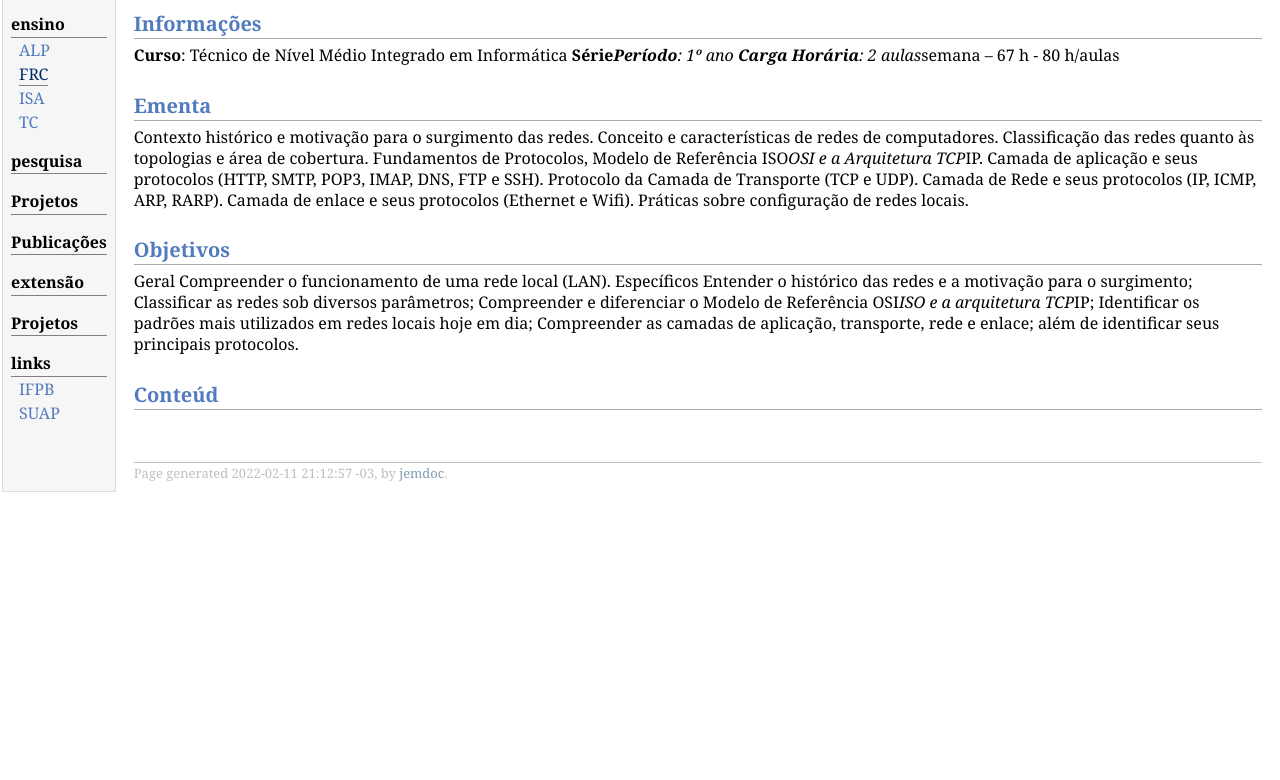
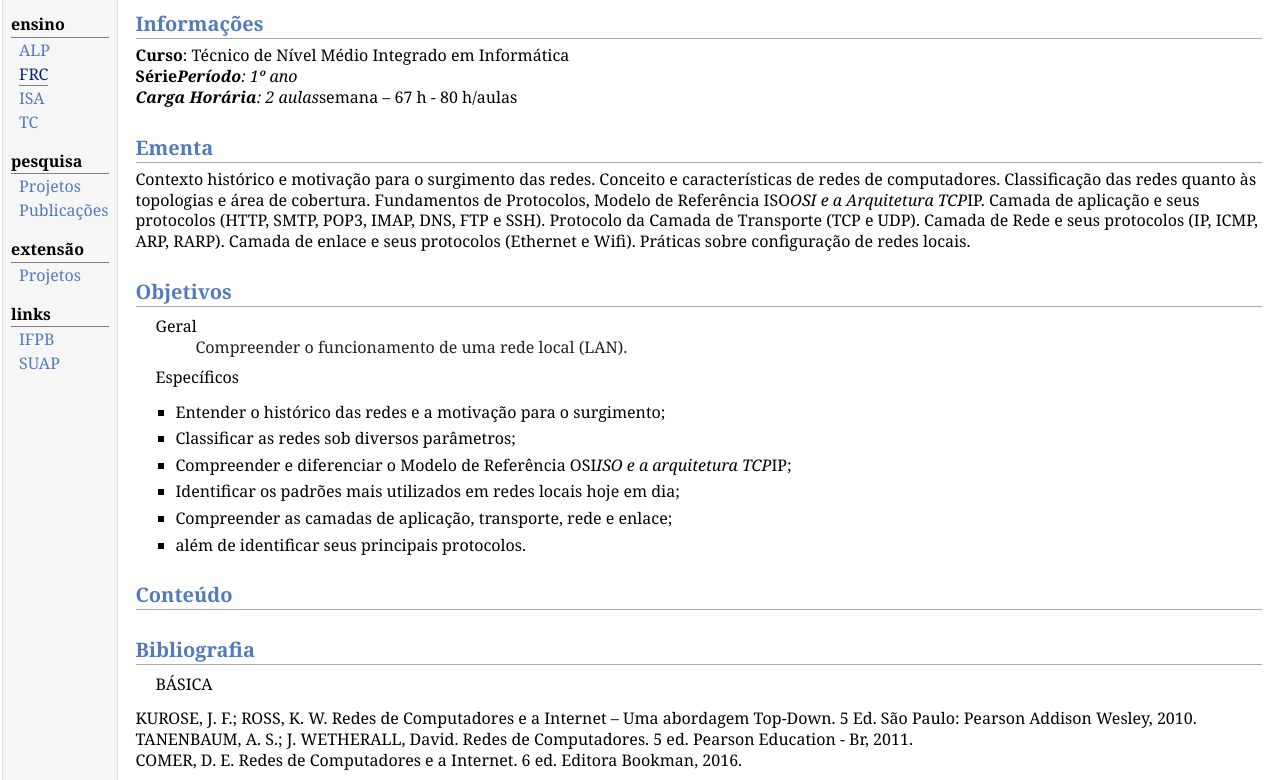
Before and after one commit to rlmedeiros/rlmedeiros.github.io, a plain HTML site: page fundamentos.html in a window 1280 px wide. Shown: the part 62-842 px from the top of the page. Before the commit the page ends 800 px from the top, so only its background shows below. Drawn offline with Linux system fonts and the light colour scheme.

Commit message:
atualizando frc

```diff
--- a/fundamentos.html
+++ b/fundamentos.html
@@ -19,35 +19,65 @@
 <div class="menu-item"><a href="sistemas-abertos.html">ISA</a></div>
 <div class="menu-item"><a href="comutacao.html">TC</a></div>
 <div class="menu-category">pesquisa</div>
-<div class="menu-category">Projetos</div>
-<div class="menu-category">Publicações</div>
+<div class="menu-item"><a href="pesquisa.html">Projetos</a></div>
+<div class="menu-item"><a href="publicacoes.html">Publicações</a></div>
 <div class="menu-category">extensão</div>
-<div class="menu-category">Projetos</div>
+<div class="menu-item"><a href="exentao.html">Projetos</a></div>
 <div class="menu-category">links</div>
-<div class="menu-item"><a href="www.ifpb.edu.br">IFPB</a></div>
-<div class="menu-item"><a href="suap.ifpb.edu.br">SUAP</a></div>
+<div class="menu-item"><a href="http://www.ifpb.edu.br">IFPB</a></div>
+<div class="menu-item"><a href="http://suap.ifpb.edu.br">SUAP</a></div>
 </td>
 <td id="layout-content">
 <div id="toptitle">
 <h1>Fundamentos de Redes de Computadores</h1>
 </div>
 <h2>Informações</h2>
-<p><b>Curso</b>: Técnico de Nível Médio Integrado em Informática
-<b>Série<i>Período</b>: 1º ano
-<b>Carga Horária</b>: 2 aulas</i>semana – 67 h - 80 h/aulas</p>
+<p><b>Curso</b>: Técnico de Nível Médio Integrado em Informática <br />
+<b>Série<i>Período</b>: 1º ano <br />
+<b>Carga Horária</b>: 2 aulas</i>semana – 67 h - 80 h/aulas <br /></p>
 <h2>Ementa</h2>
 <p>Contexto histórico e motivação para o surgimento das redes. Conceito e características de redes de computadores. Classificação das redes quanto às topologias e área de cobertura. Fundamentos de Protocolos, Modelo de Referência ISO<i>OSI e a Arquitetura TCP</i>IP. Camada de aplicação e seus protocolos (HTTP, SMTP, POP3, IMAP, DNS, FTP e SSH). Protocolo da Camada de Transporte (TCP e UDP). Camada de Rede e seus protocolos (IP, ICMP, ARP, RARP). Camada de enlace e seus protocolos (Ethernet e Wifi). Práticas sobre configuração de redes locais.</p>
 <h2>Objetivos</h2>
-<p>Geral
-Compreender o funcionamento de uma rede local (LAN).
-Específicos
-Entender o histórico das redes e a motivação para o surgimento; Classificar as redes sob diversos parâmetros;
-Compreender e diferenciar o Modelo de Referência OSI<i>ISO e a arquitetura TCP</i>IP; Identificar os padrões mais utilizados em redes locais hoje em dia;
-Compreender as camadas de aplicação, transporte, rede e enlace; além de identificar seus principais protocolos.</p>
-<h2>Conteúd</h2>
+<dl>
+<dt>Geral</dt>
+<dd><p>
+Compreender o funcionamento de uma rede local (LAN).</p></dd>
+<dt>Específicos</dt>
+<dd><p></p></dd>
+</dl>
+<ul>
+<li><p>Entender o histórico das redes e a motivação para o surgimento;</p>
+</li>
+<li><p>Classificar as redes sob diversos parâmetros;</p>
+</li>
+<li><p>Compreender e diferenciar o Modelo de Referência OSI<i>ISO e a arquitetura TCP</i>IP;</p>
+</li>
+<li><p>Identificar os padrões mais utilizados em redes locais hoje em dia;</p>
+</li>
+<li><p>Compreender as camadas de aplicação, transporte, rede e enlace;</p>
+</li>
+<li><p>além de identificar seus principais protocolos.</p>
+</li>
+</ul>
+<h2>Conteúdo</h2>
+<h2>Bibliografia</h2>
+<dl>
+<dt>BÁSICA</dt>
+<dd><p></p></dd>
+</dl>
+<p>KUROSE, J. F.; ROSS, K. W. Redes de Computadores e a Internet – Uma abordagem Top-Down. 5 Ed. São Paulo: Pearson Addison Wesley, 2010. <br />
+TANENBAUM, A. S.; J. WETHERALL, David. Redes de Computadores. 5 ed.  Pearson Education - Br, 2011. <br />
+COMER, D. E. Redes de Computadores e a Internet. 6 ed. Editora Bookman, 2016.</p>
+<dl>
+<dt>COMPLEMENTAR</dt>
+<dd><p></p></dd>
+</dl>
+<p>ANDERSON, Al; BENEDETTI, Ryan. Use a Cabeça! Redes de Computadores. 1 Ed. Alta Books, 2010. p. 528. <br />
+MORIMOTO, C. E. Redes, Guia Prático. 1 Ed. São Paulo: GDH Press e Sul Editores, 2008. p. 560. TORRES, Gabriel. Redes de Computadores Curso Completo. 1 Ed. Axcel Books, 2001. p. 688. <br />
+OLIFER, N.; OLIFER, V. Redes de Computadores – Princípios, Tecnologias e Protocolos para o projeto de redes. 1 Ed. Editora LTC, 2008.</p>
 <div id="footer">
 <div id="footer-text">
-Page generated 2022-02-11 21:12:57 -03, by <a href="http://jemdoc.jaboc.net/">jemdoc</a>.
+Page generated 2022-02-11 21:21:35 -03, by <a href="http://jemdoc.jaboc.net/">jemdoc</a>.
 </div>
 </div>
 </td>
```
Also changed, not shown: algoritmos.html (+6 -6 lines), index.html (+6 -6 lines), 2 other files.
